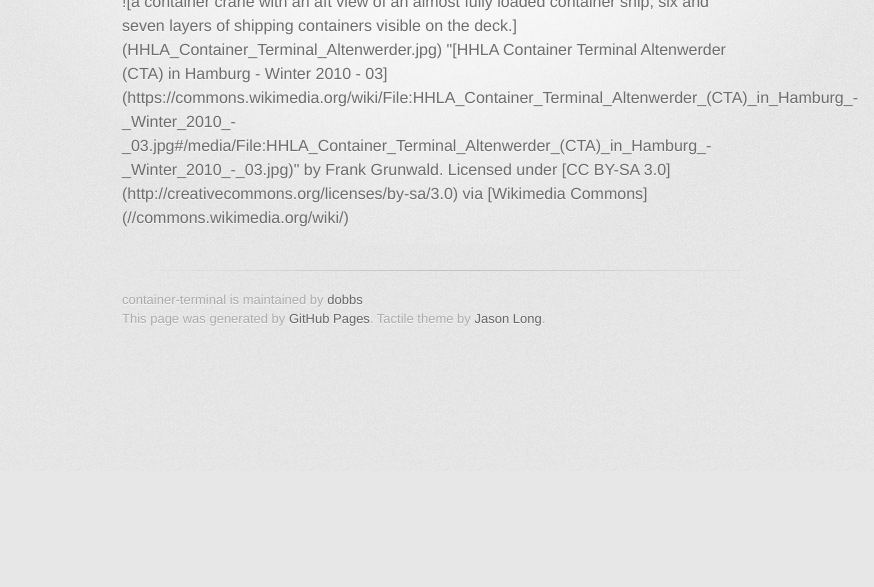
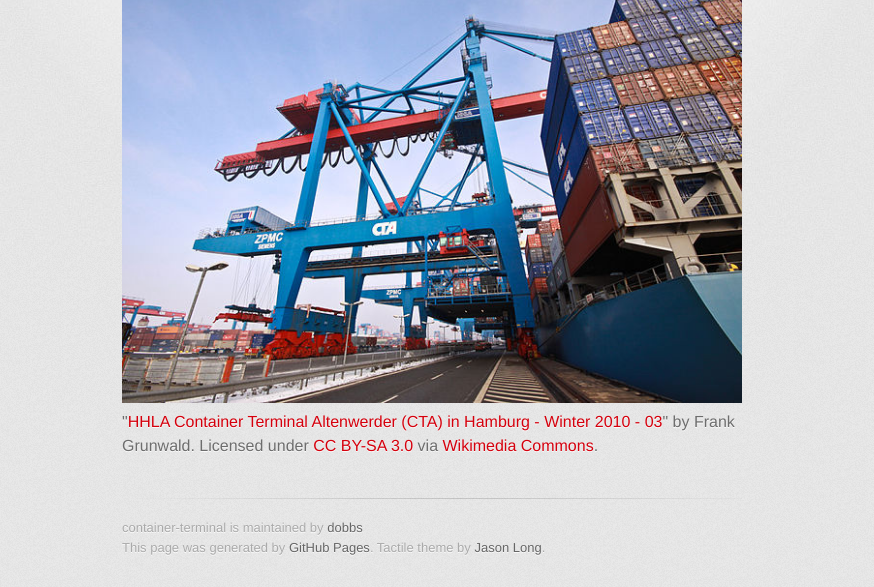
Before and after one commit to dobbs/container-terminal, a plain HTML site: page index.html in a window 1280 px wide. Shown: the part 329-916 px from the top of the page, without its empty margins (208-1082 px from the left). Before the commit the page ends 800 px from the top, so only its background shows below. Drawn offline with Linux system fonts and the light colour scheme; a web font is replaced by a local one.

Commit message:
Update index.html

```diff
--- a/index.html
+++ b/index.html
@@ -34,12 +34,14 @@
           <h1>
 <a id="experiments-in-containerizing-all-the-things" class="anchor" href="#experiments-in-containerizing-all-the-things" aria-hidden="true"><span aria-hidden="true" class="octicon octicon-link"></span></a>Experiments in containerizing all the things</h1>
 
+    <figure>
+      <img src="HHLA_Container_Terminal_Altenwerder.jpg" alt="a container crane with an aft view of an almost fully loaded container ship; six and seven layers of shipping containers visible on the deck." />
+      <figcaption>
+        "<a href="https://commons.wikimedia.org/wiki/File:HHLA_Container_Terminal_Altenwerder_(CTA)_in_Hamburg_-_Winter_2010_-_03.jpg#/media/File:HHLA_Container_Terminal_Altenwerder_(CTA)_in_Hamburg_-_Winter_2010_-_03.jpg">HHLA Container Terminal Altenwerder (CTA) in Hamburg - Winter 2010 - 03</a>" by Frank Grunwald.
 
-![a container crane with an aft view of an almost fully loaded container ship; six and seven layers of shipping containers visible on the deck.](HHLA_Container_Terminal_Altenwerder.jpg)
-
-"[HHLA Container Terminal Altenwerder (CTA) in Hamburg - Winter 2010 - 03](https://commons.wikimedia.org/wiki/File:HHLA_Container_Terminal_Altenwerder_(CTA)_in_Hamburg_-_Winter_2010_-_03.jpg#/media/File:HHLA_Container_Terminal_Altenwerder_(CTA)_in_Hamburg_-_Winter_2010_-_03.jpg)" by Frank Grunwald.
-Licensed under [CC BY-SA 3.0](http://creativecommons.org/licenses/by-sa/3.0) via [Wikimedia Commons](//commons.wikimedia.org/wiki/)
-
+Licensed under <a href="http://creativecommons.org/licenses/by-sa/3.0" title="Creative Commons Attribution-Share Alike 3.0">CC BY-SA 3.0</a> via <a href="//commons.wikimedia.org/wiki/">Wikimedia Commons</a>.
+      </figcaption>
+    </figure>
 
         </section>
 
```
